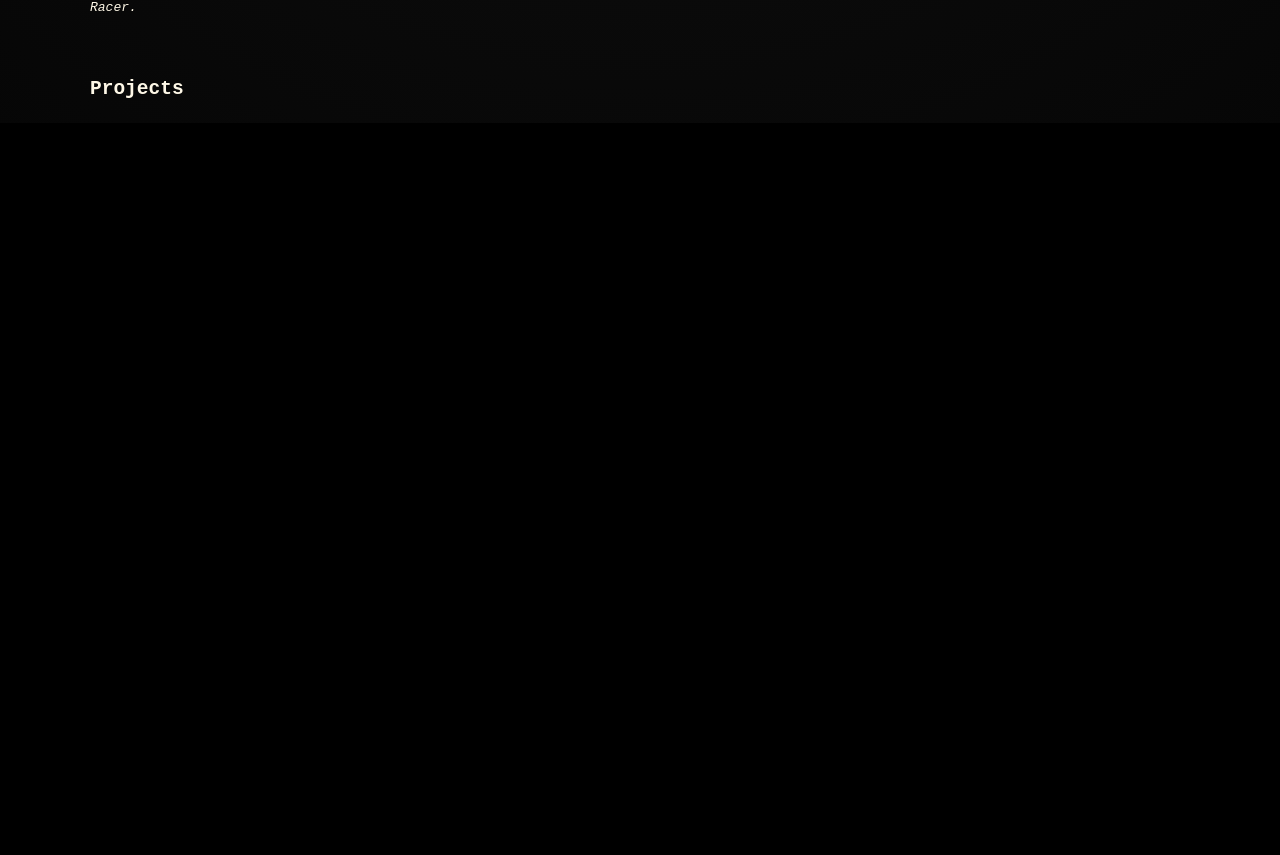
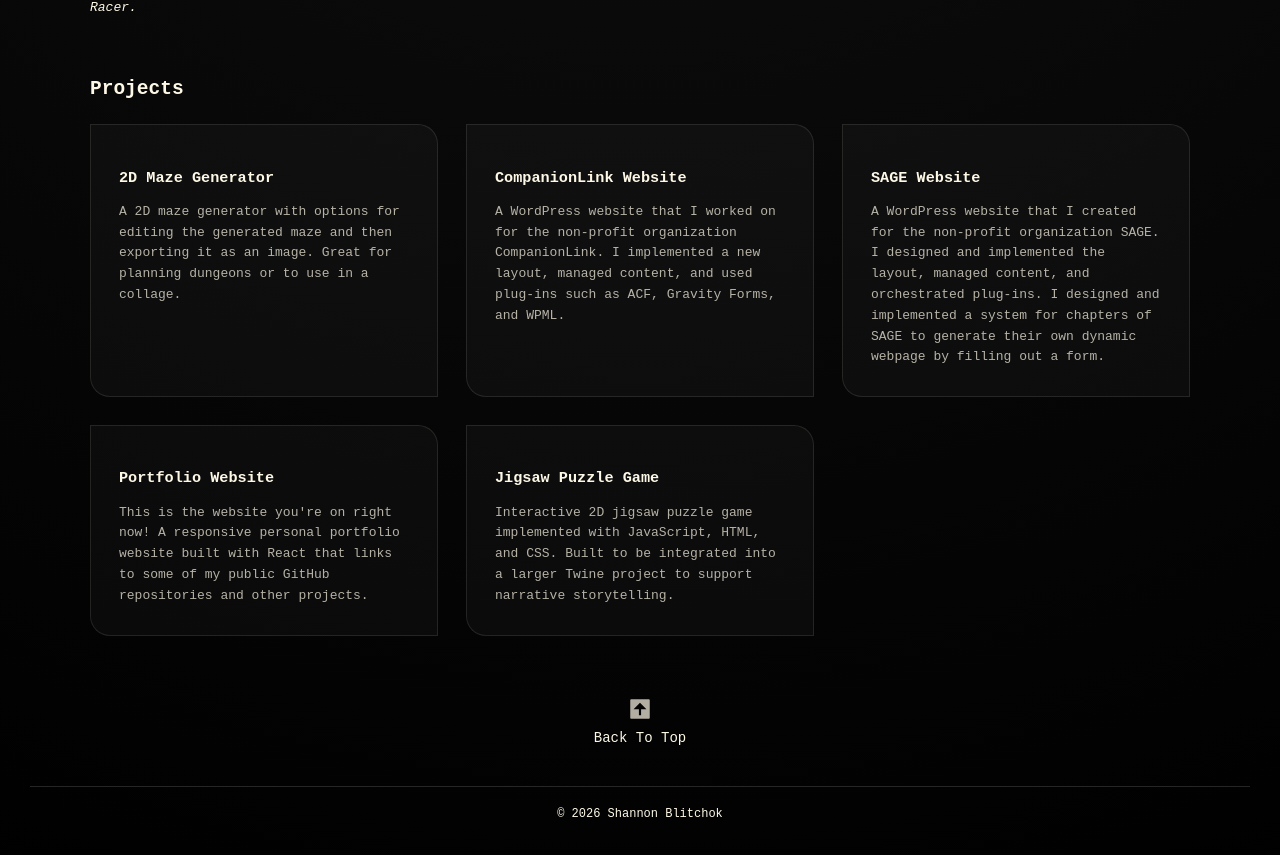
Before and after one commit to shanzcraft/portfolio-website, a React (Vite) app: page / in a window 1280 px wide. Shown: the part 677-1532 px from the top of the page. Before the commit the page ends 800 px from the top, so only its background shows below. Built offline with nearby package versions, Linux system fonts and the light colour scheme.

Commit message:
Added back to top button

```diff
--- a/src/App.css
+++ b/src/App.css
@@ -2,7 +2,6 @@ html, body {
   margin: 0;
   padding: 0;
   width: 100%;
-  height: 100%;
   background: #000;
   overflow-x: hidden;
 }
@@ -120,11 +119,12 @@ hr{border:none;border-top:1px solid rgba(254,248,231,.2);margin:40px auto;max-wi
 
 /* Grid & cards */
 .grid{display:grid;grid-template-columns:repeat(auto-fit,minmax(260px,1fr));gap:28px;max-width:1100px;margin:auto}
-.card{padding:28px;border-radius:20px;background:rgba(254,248,231,.03);border:1px solid rgba(254,248,231,.1);transition:.4s;text-decoration:none;color:#fef8e7}
+.card{padding:28px;border-radius:0 20px 0 20px;background:rgba(254,248,231,.03);border:1px solid rgba(254,248,231,.1);transition:.4s;text-decoration:none;color:#fef8e7}
 .card:hover{transform:translateY(-4px);border-color:#00fff0}
 .card p{opacity:.7}
 
 /* Star trail */
+
 #star-container{position:fixed;top:0;left:0;width:100%;height:100%;pointer-events:none}
 .star{
   position:absolute;
@@ -141,11 +141,41 @@ hr{border:none;border-top:1px solid rgba(254,248,231,.2);margin:40px auto;max-wi
 @keyframes starFade{to{transform:translate(-50%,-50%) scale(0) rotate(45deg);opacity:0}}
 @keyframes starRotate{0%{transform:rotate(0)}50%{transform:rotate(180deg)}100%{transform:rotate(360deg)}}
 
+.back-to-top {
+  background: none;
+  border: none;
+  color: #fef8e7;
+  font-family: monospace;
+  font-size: 14px;
+  cursor: pointer;
+  padding: 0;
+  opacity: 1;
+  transition: 0.3s;
+  margin: 0 auto 40px;
+  display: flex;
+  flex-direction: column;
+  align-items: center;
+  gap: 8px;
+}
+
+.back-to-top svg {
+  fill: #fef8e7;
+}
+
+.back-to-top:hover {
+  transform:translateY(-4px)
+}
+
+.back-to-top:hover svg {
+  fill: #00fff0;
+  opacity: 1;
+}
+
 /* Footer */
 .footer {
   padding:20px 0;
   font-size:12px;
-  opacity:0.6;
+  opacity: 1;
   text-align:center;
   border-top:1px solid rgba(254,248,231,.15);
 }
--- a/src/App.jsx
+++ b/src/App.jsx
@@ -5,6 +5,7 @@ import GithubIcon from './assets/icons/github-fill.svg?react';
 import GamepadIcon from './assets/icons/game-2-fill.svg?react';
 import LinkedInIcon from './assets/icons/linkedin-box-fill.svg?react';
 import EmailIcon from './assets/icons/mail-fill.svg?react';
+import ArrowUpIcon from './assets/icons/arrow-up.svg?react';
 
 const icons = {
   github: GithubIcon,
@@ -12,6 +13,19 @@ const icons = {
   linkedin: LinkedInIcon,
   email: EmailIcon,
 };
+
+function BackToTop() {
+  const scrollToTop = () => {
+    window.scrollTo({ top: 0, behavior: 'smooth' });
+  };
+
+  return (
+    <button className="back-to-top" onClick={scrollToTop}>
+      <ArrowUpIcon width={26} height={26} />
+      Back To Top
+    </button>
+  );
+}
 
 const projects = [
   [
@@ -158,6 +172,8 @@ export default function App() {
         </div>
       </section>
 
+      <BackToTop />
+
       <footer className="footer">© {year} Shannon Blitchok</footer>
 
       <div id="star-container"></div>
```
Also changed, not shown: src/assets/icons/arrow-up.svg (added), 1 other file (tests, documents, lock files or other folders).
